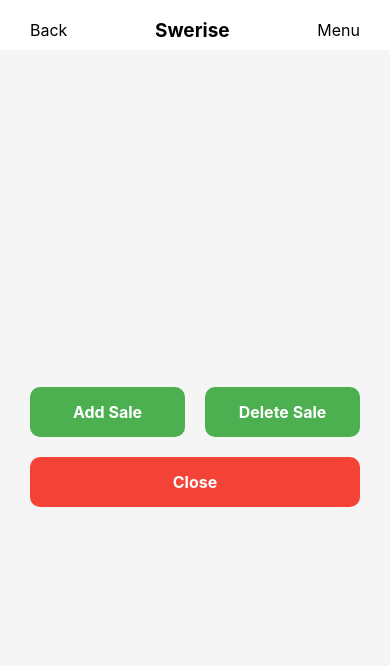
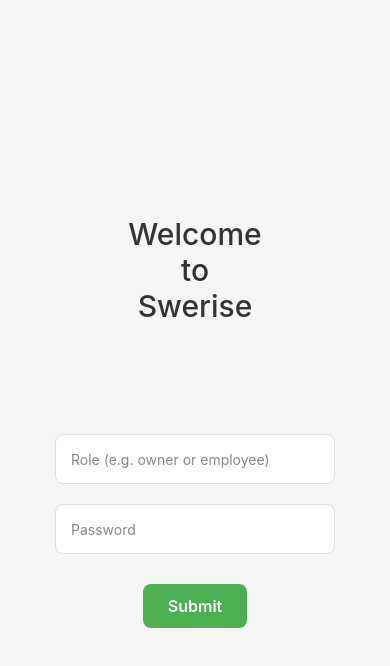
Before and after one commit to tkelvinthuo/swerise, a React Native app in the folder swerise/: screen /Swerise in a window 390 px wide. Shown: the top 666 px of the page. Built offline with nearby package versions, Linux system fonts and the light colour scheme.

Commit message:
added navigation between homescreen and the two different pages

```diff
--- a/swerise/src/App.tsx
+++ b/swerise/src/App.tsx
@@ -11,6 +11,16 @@
       <Stack.Navigator>
         <Stack.Screen
           name="Swerise"
+          component={HomeScreen}
+          options={{ headerShown: false }}
+        />
+        <Stack.Screen
+          name="OwnerFirstPage"
+          component={OwnerFirstPage}
+          options={{ headerShown: false}}
+        />
+        <Stack.Screen
+          name="EmployeeFirstPage"
           component={EmployeeFirstPage}
           options={{ headerShown: false }}
         />
--- a/swerise/src/screens/HomeScreen.tsx
+++ b/swerise/src/screens/HomeScreen.tsx
@@ -1,10 +1,14 @@
+// HomeScreen.tsx
 import React, { useState, useEffect } from 'react';
-import { StyleSheet, Text, TextInput, View, TouchableOpacity, KeyboardAvoidingView, ScrollView, Platform, Keyboard } from 'react-native';
-
-// function to handle the display when the keyboard pops up
+import { StyleSheet, Text, TextInput, View, TouchableOpacity, KeyboardAvoidingView, ScrollView, Platform, Keyboard, Alert } from 'react-native';
+import { useNavigation } from '@react-navigation/native';
 
 const HomeScreen = () => {
   const [isKeyboardVisible, setKeyboardVisible] = useState(false);
+  const [role, setRole] = useState('');
+  const [password, setPassword] = useState('');
+
+  const navigation = useNavigation();
 
   useEffect(() => {
     const keyboardDidShowListener = Keyboard.addListener('keyboardDidShow', () => {
@@ -20,8 +24,19 @@
     };
   }, []);
 
-
-//text and button for the view area
+  const handleSubmit = () => {
+    if (password === '123') {
+      if (role.toLowerCase() === 'owner') {
+        navigation.navigate('OwnerFirstPage'); // Navigate to Owner page
+      } else if (role.toLowerCase() === 'employee') {
+        navigation.navigate('EmployeeFirstPage'); // Navigate to Employee page
+      } else {
+        Alert.alert('Invalid Role', 'Please enter either "owner" or "employee" as the role.');
+      }
+    } else {
+      Alert.alert('Invalid Password', 'The password is incorrect.');
+    }
+  };
 
   return (
     <KeyboardAvoidingView
@@ -40,21 +55,25 @@
           </Text>
           <TextInput
             style={styles.input}
-            placeholder="Role"
+            placeholder="Role (e.g. owner or employee)"
             placeholderTextColor="#888"
+            value={role}
+            onChangeText={setRole}
           />
           <TextInput
             style={styles.input}
             placeholder="Password"
             placeholderTextColor="#888"
             secureTextEntry
+            value={password}
+            onChangeText={setPassword}
           />
 
           <TouchableOpacity
             style={styles.button}
-            onPress={() => alert('Button Pressed!')}
+            onPress={handleSubmit}
           >
-            <Text style={styles.buttonText}>Add Employee</Text>
+            <Text style={styles.buttonText}>Submit</Text>
           </TouchableOpacity>
         </View>
       </ScrollView>
@@ -97,7 +116,7 @@
     backgroundColor: '#fff',
   },
   button: {
-    backgroundColor: '#333',
+    backgroundColor: '#4CAF50',
     paddingVertical: 12,
     paddingHorizontal: 25,
     borderRadius: 8,
--- a/swerise/src/screens/OwnerFirstPage.tsx
+++ b/swerise/src/screens/OwnerFirstPage.tsx
@@ -68,7 +68,7 @@
             <Text style={styles.squareText}>Finances</Text>
           </TouchableOpacity>
           <TouchableOpacity style={styles.square} onPress={toggleEmployeekModal}>
-            <Text style={styles.squareText}>Employee Track</Text>
+            <Text style={styles.squareText}>Manage Employee</Text>
           </TouchableOpacity>
         </View>
         <View style={styles.row}>
```
